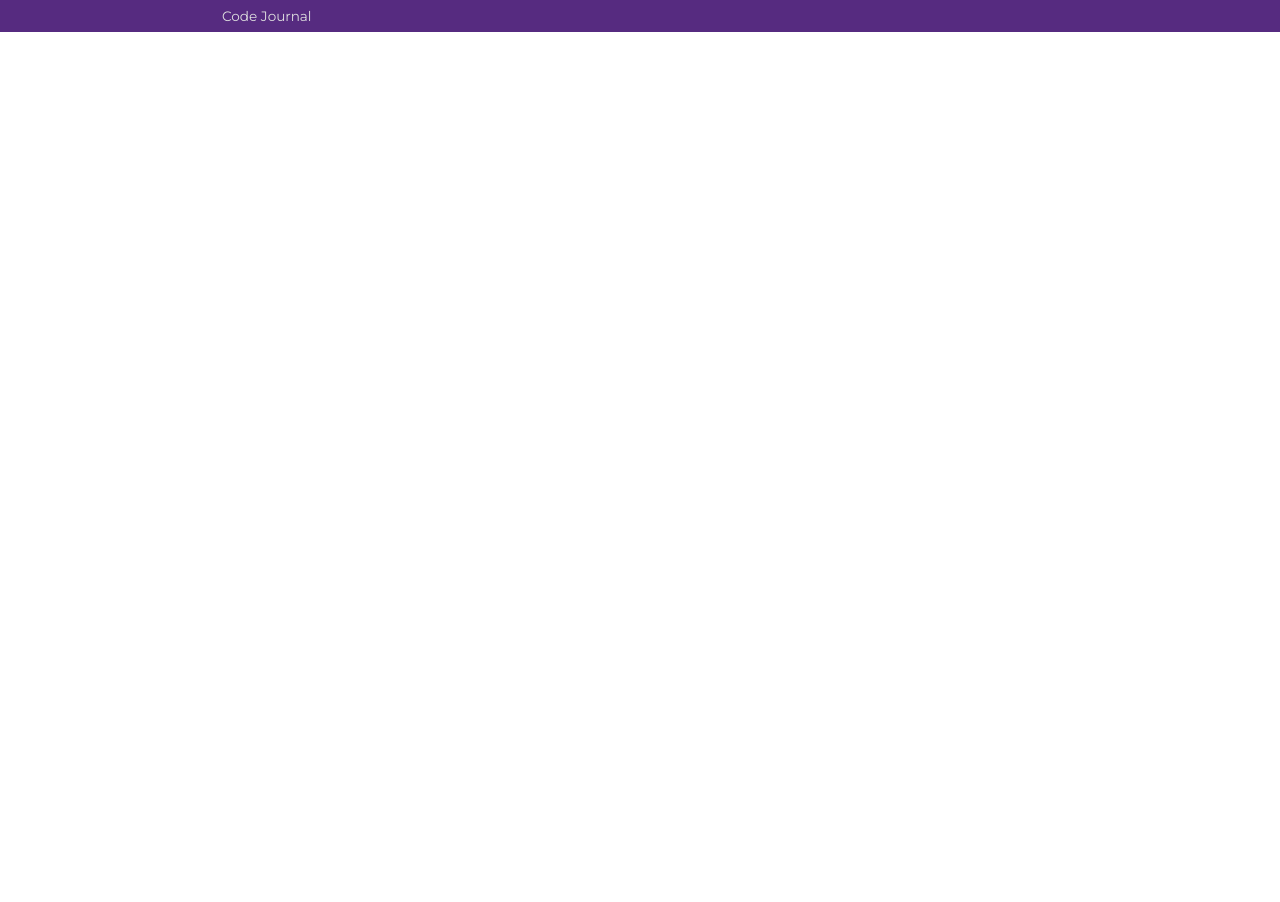
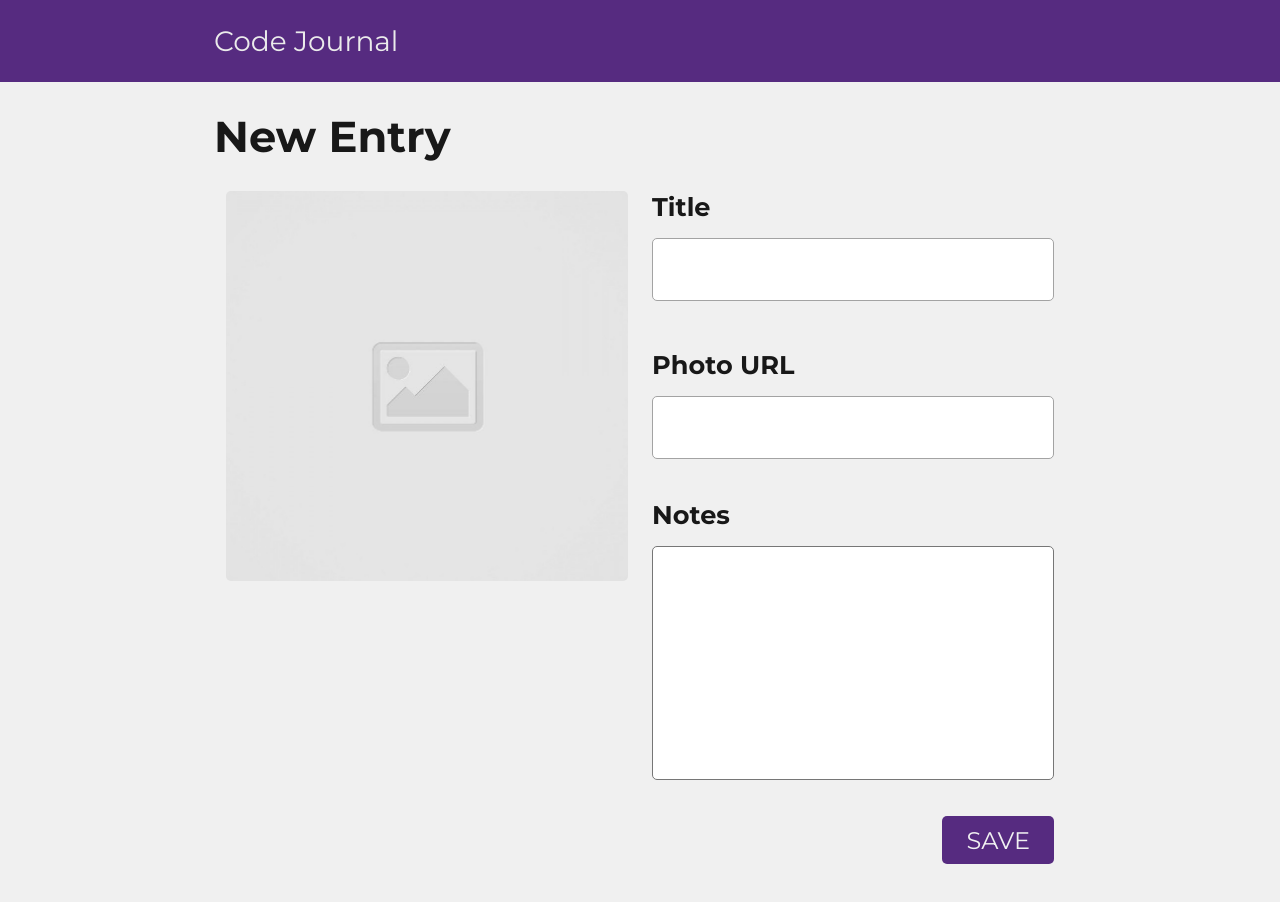
Before and after one commit to jacobhusband/code-journal, a website: page index.html in a window 1280 px wide. Before the commit the page ends 800 px from the top, so only its background shows below. Drawn offline with Linux system fonts and the light colour scheme; a web font is replaced by a local one.

Commit message:
Create mobile design layout

```diff
--- a/css/styles.css
+++ b/css/styles.css
@@ -1,6 +1,7 @@
 body {
   margin: 0;
   font-family: "Barlow Condensed", sans-serif;
+  background-color: #f0f0f0;
 }
 
 h1,
@@ -14,14 +15,92 @@ form {
   font-family: Montserrat, sans-serif;
 }
 
+input {
+  border-style: none;
+  border: 1px solid #a3a3a3;
+  width: 100%;
+  margin-top: 1rem;
+  margin-bottom: 3rem;
+  font-size: 2rem;
+  padding: 0.75rem 1rem;
+}
+
+textarea {
+  resize: none;
+  width: 100%;
+  font-family: inherit;
+  font-size: 1.5rem;
+  line-height: 1.5;
+  letter-spacing: -0.3px;
+  padding: 0.5rem 0.75rem;
+}
+
+form,
+label,
+input,
+textarea {
+  color: rgb(24, 24, 24);
+  border-radius: 5px;
+}
+
+input:focus,
+textarea:focus {
+  outline: 3px solid #562b80;
+}
+
+img {
+  width: 100%;
+}
+
+form h2 {
+  font-size: 2.7rem;
+  padding: 1.75rem 0;
+}
+
+label {
+  font-size: 1.6rem;
+  font-weight: 700;
+}
+
+button {
+  font-family: inherit;
+  font-size: 1.5rem;
+  background-color: #562b80;
+  color: rgb(241, 241, 241);
+  border-radius: 5px;
+  border: none;
+  padding: 0.6rem 1.5rem;
+}
+
 .bar {
   color: white;
   background-color: #562b80;
 }
 
 .bar h4 {
-  color: #dfdfdf;
+  color: #ebebeb;
   font-weight: 400;
-  font-size: 0.85rem;
-  padding: 0.5rem;
+  font-size: 1.75rem;
+  padding: 1.5rem 0;
 }
+
+.entry-image {
+  object-fit: cover;
+  height: 390px;
+  border-radius: 5px;
+  margin-bottom: 2rem;
+}
+
+.photo-url {
+  margin-bottom: -0.5rem;
+}
+
+.textarea-container {
+  margin-top: 1rem;
+  margin-bottom: 2rem;
+}
+
+.button-container {
+  text-align: right;
+  margin-bottom: 40rem;
+}
--- a/index.html
+++ b/index.html
@@ -15,7 +15,7 @@
     <link rel="preconnect" href="https://fonts.googleapis.com" />
     <link rel="preconnect" href="https://fonts.gstatic.com" crossorigin />
     <link
-      href="https://fonts.googleapis.com/css2?family=Barlow+Condensed:wght@100;200;300;400;500;600&family=Montserrat:wght@100;200;300;400;500&display=swap"
+      href="https://fonts.googleapis.com/css2?family=Barlow+Condensed:wght@100;200;300;400;500;600&family=Montserrat:wght@100;200;300;400;500;600;700;800&display=swap"
       rel="stylesheet"
     />
     <link rel="stylesheet" href="css/reset.css" />
@@ -32,8 +32,41 @@
     </header>
     <main>
       <div class="container">
-        <div data-view="entry-form">
-          <form action=""></form>
+        <div data-view="entry-form" class="form-container">
+          <form action="">
+            <h2>New Entry</h2>
+            <div class="row">
+              <div class="column-half">
+                <img
+                  class="entry-image"
+                  src="images/placeholder-image-square.jpg"
+                  alt="Placeholder Image"
+                />
+              </div>
+              <div class="column-half">
+                <label for="entry-title">Title</label>
+                <div class="input-container">
+                  <input name="entry-title" type="text" />
+                </div>
+                <label for="photo-url">Photo URL</label>
+                <div class="input-container photo-url">
+                  <input name="photo-url" type="text" />
+                </div>
+                <label class="notes" for="notes">Notes</label>
+                <div class="textarea-container">
+                  <textarea
+                    name="notes"
+                    id="notes"
+                    cols="50"
+                    rows="6"
+                  ></textarea>
+                </div>
+                <div class="button-container">
+                  <button>SAVE</button>
+                </div>
+              </div>
+            </div>
+          </form>
         </div>
       </div>
     </main>
```
